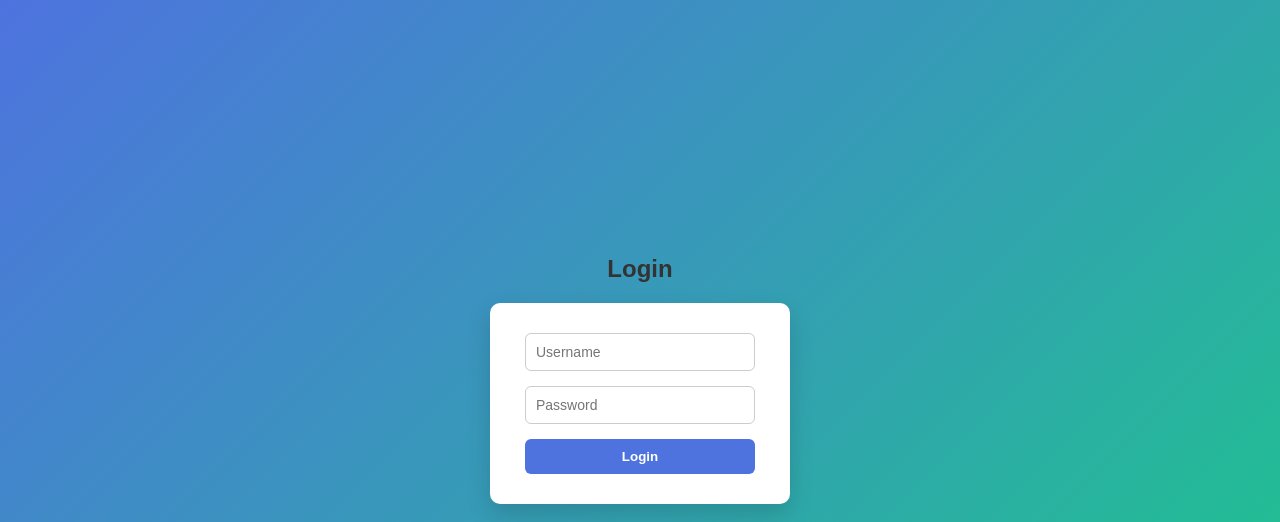
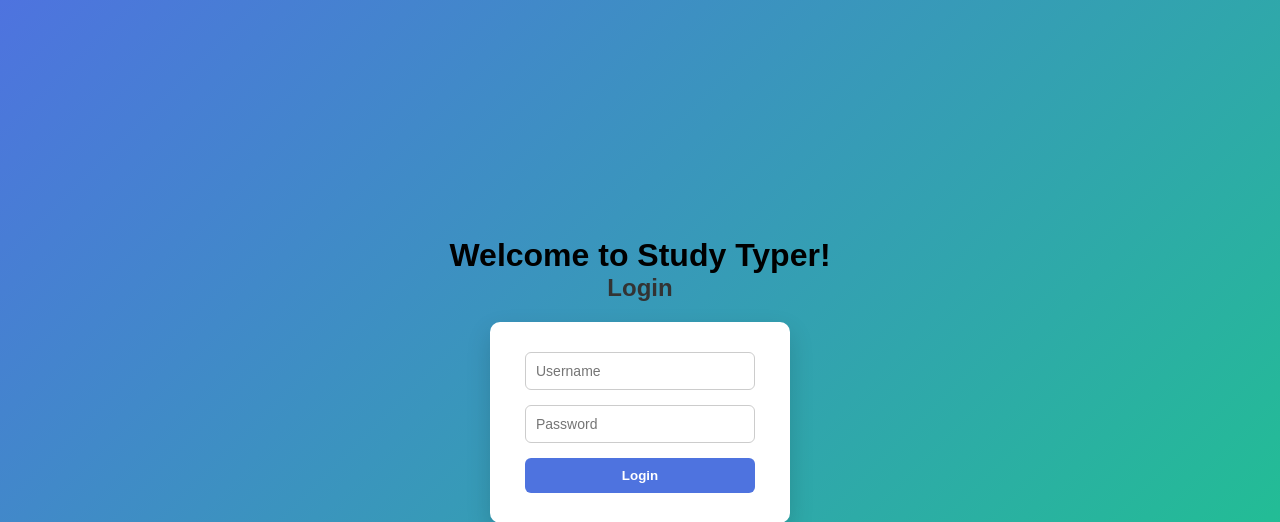
Before and after one commit to winslozp/project201, a Flask app: page / in a window 1280 px wide. Shown: the top 522 px of the page. Run offline with Flask 3, Linux system fonts and the light colour scheme.

Commit message:
Added some comments and updated login page

```diff
--- a/StudyTyper/static/styles/loginStyles.css
+++ b/StudyTyper/static/styles/loginStyles.css
@@ -1,4 +1,4 @@
-/* Reset some default browser chaos */
+
 * {
     margin: 0;
     padding: 0;
--- a/StudyTyper/templates/login.html
+++ b/StudyTyper/templates/login.html
@@ -1,7 +1,7 @@
 <!DOCTYPE html>
 <html>
     <head>
-        <title>Login</title>
+        <h1>Welcome to Study Typer!</h1>
         <link rel="stylesheet" href="{{ url_for('static', filename='styles/loginStyles.css') }}">
     </head>
     <body>
```
Also changed, not shown: StudyTyper/static/scripts/notes.js (+12 -0 lines).
